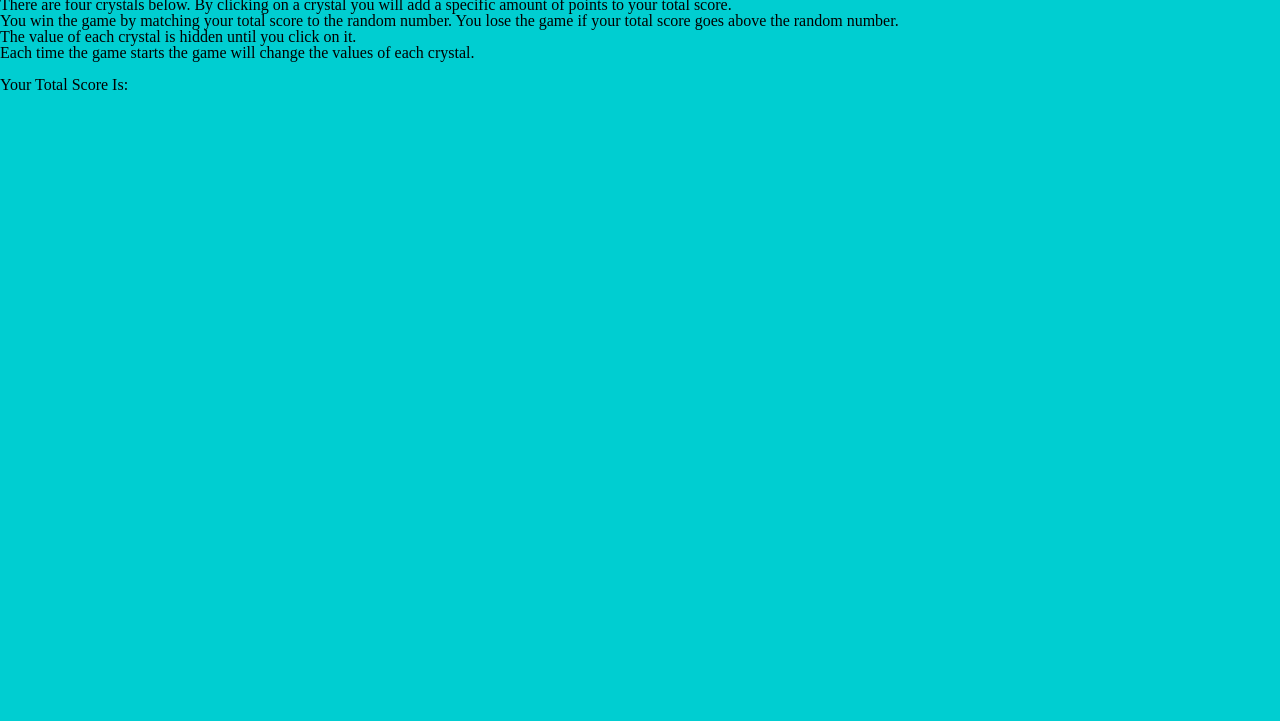
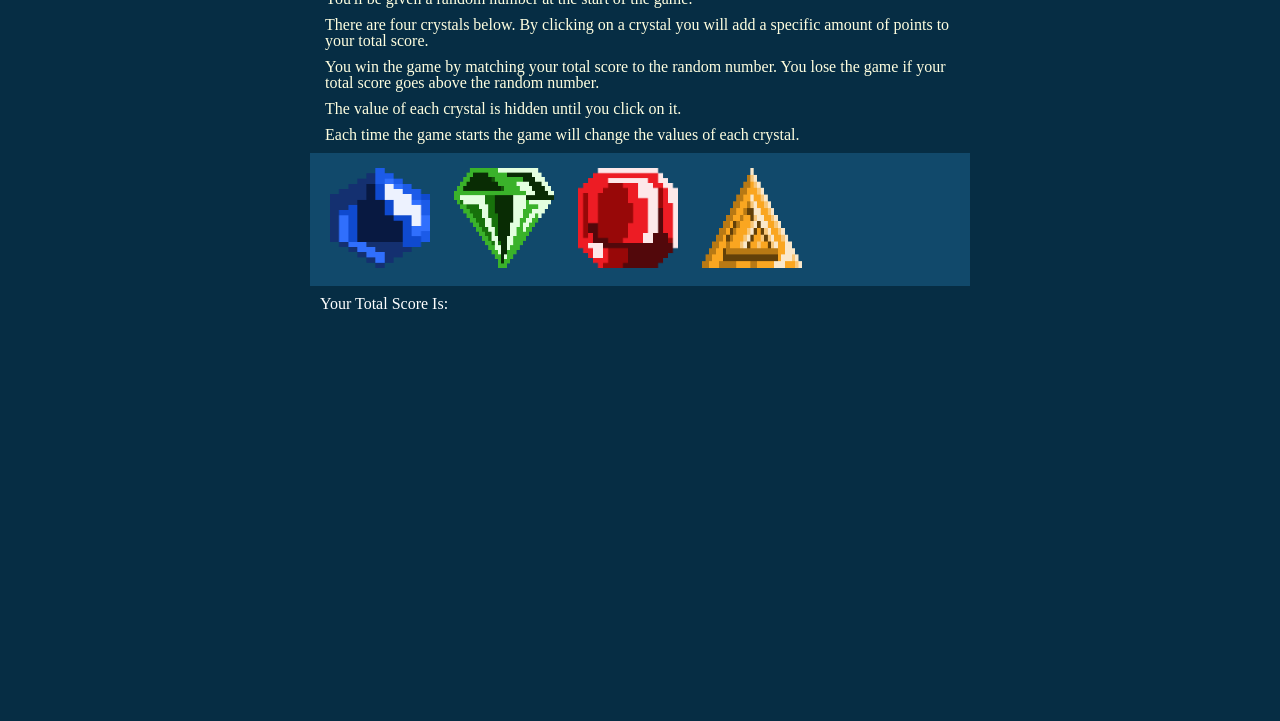
Before and after one commit to rkpeltier/unit-4-game, a plain HTML site: page index.html in a window 1280 px wide. Shown: the part 79-800 px from the top of the page. Drawn offline with nearby package versions, Linux system fonts and the light colour scheme.

Commit message:
added pictures, updated code files

```diff
--- a/assets/css/style.css
+++ b/assets/css/style.css
@@ -3,13 +3,56 @@ html {
 }
 
 body {
-    background-color: darkturquoise;
+    background-color: #062d44;
 }
 
+/* Title of Game */
 h1 {
     padding: 0;
     margin: 0;
+    text-align: center;
     color: whitesmoke;
     font-size: 60px;
     background-color: teal;
 }
+
+/* Game Rules */
+
+#gameRules {
+    margin: auto;
+    padding: 5px 5px;
+    width: 50%;
+}
+
+.info {
+    margin: auto;
+    padding: 5px;
+    font-size: 16px;
+    color: lightyellow;
+}
+
+/* gems */
+.crystalImage {
+    margin: auto;
+    padding: 5px 10px 5px 10px;
+    height: 100px;
+    width: 100px;
+    align-items: center;
+}
+
+#crystalBox {
+    margin: auto;
+    padding: 10px 10px;
+    width: 50%;
+    background-color: #11496b;
+
+}
+
+
+/* Score Box */
+#scoreText {
+    margin: auto;
+    padding: 10px;
+    width: 50%;
+    color: white;
+}
--- a/assets/javascript/game.js
+++ b/assets/javascript/game.js
@@ -1,6 +1,13 @@
 $(document).ready(function() {
 
-    var computerCheck = Math.floor(Math.random() * 5);
-    var crystalCheck = Math.floor(Math.random() * 5);
+    //Computer's Guess randomizer
+    var computerCheck = Math.floor(Math.random() * 75) +25;
+    //Gem number randomizer
+    var crystalCheck1 = Math.floor(Math.random() * 15) +1;
+    var crystalCheck2 = Math.floor(Math.random() * 15) +1;
+    var crystalCheck3 = Math.floor(Math.random() * 15) +1;
+    var crystalCheck4 = Math.floor(Math.random() * 15) +1;
+
+
 
 })
--- a/index.html
+++ b/index.html
@@ -20,15 +20,16 @@
     <div id="randomNumber"></div>
     <div id="scoreBox"></div>
     <div id="crystalBox">
-        <img class="crystalImage" src="">
-        <img class="crystalImage" src="">
-        <img class="crystalImage" src="">
-        <img class="crystalImage" src="">
+        <img id="blue_gem" class="crystalImage" src="assets/images/blue_gem.png">
+        <img id="green_gem" class="crystalImage" src="assets/images/green_gem.png">
+        <img id="red_gem" class="crystalImage" src="assets/images/red_gem.png">
+        <img id="yellow_gem" class="crystalImage" src="assets/images/yellow_gem.png">
     </div>
     <div id="scoreText">
         <p>Your Total Score Is:</p>
     </div>
     <div id="playerCurrentScore"></div>
+    <script src="https://cdnjs.cloudflare.com/ajax/libs/jquery/3.2.1/jquery.min.js"></script>
     <script src="assets/javascript/game.js"></script>
 </body>
 </html>
```
Also changed, not shown: assets/images/blue_gem.png (added), assets/images/green_gem.png (added), assets/images/red_gem.png (added), assets/images/yellow_gem.png (added).
